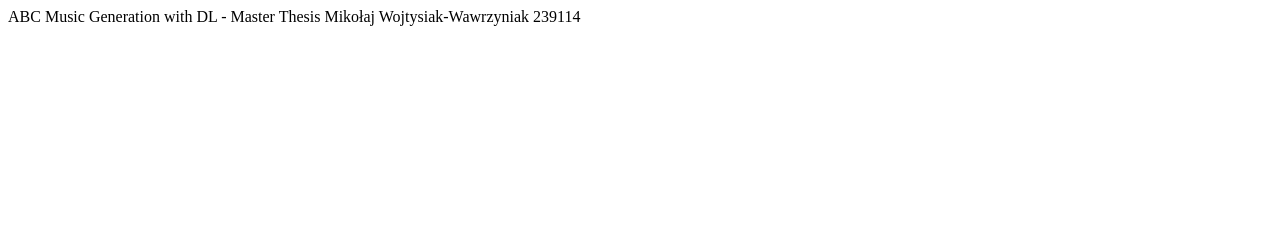
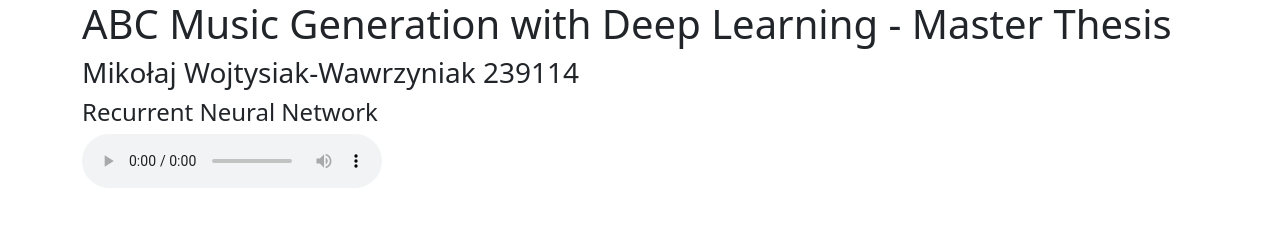
Before and after one commit to mikolajww/masters_abc_generation_with_dl, a plain HTML site: page index.html in a window 1280 px wide. Drawn offline with nearby package versions, Linux system fonts and the light colour scheme.

Commit message:
added audio files for rnn

```diff
--- a/index.html
+++ b/index.html
@@ -5,9 +5,20 @@
     <meta http-equiv="X-UA-Compatible" content="IE=edge">
     <meta name="viewport" content="width=device-width, initial-scale=1.0">
     <title>ABC Music Generation with DL - Master Thesis</title>
+    <link rel="stylesheet" href="https://cdn.jsdelivr.net/npm/bootstrap@5.2.0/dist/css/bootstrap.min.css" integrity="sha384-gH2yIJqKdNHPEq0n4Mqa/HGKIhSkIHeL5AyhkYV8i59U5AR6csBvApHHNl/vI1Bx" crossorigin="anonymous">
 </head>
 <body>
-    ABC Music Generation with DL - Master Thesis
-    Mikołaj Wojtysiak-Wawrzyniak 239114
+    <div class="container">
+        <h1>ABC Music Generation with Deep Learning - Master Thesis</h1>
+        <h3>Mikołaj Wojtysiak-Wawrzyniak 239114</h3>
+
+        <h4>Recurrent Neural Network</h4>
+        <audio controls>
+            <source src="https://mikolajww.github.io/audio/rnn/1.mp3" type="audio/mpeg">
+            Your browser does not support the audio tag.
+        </audio>
+    </div>
+
+
 </body>
 </html>
```
Also changed, not shown: 5 other files.
